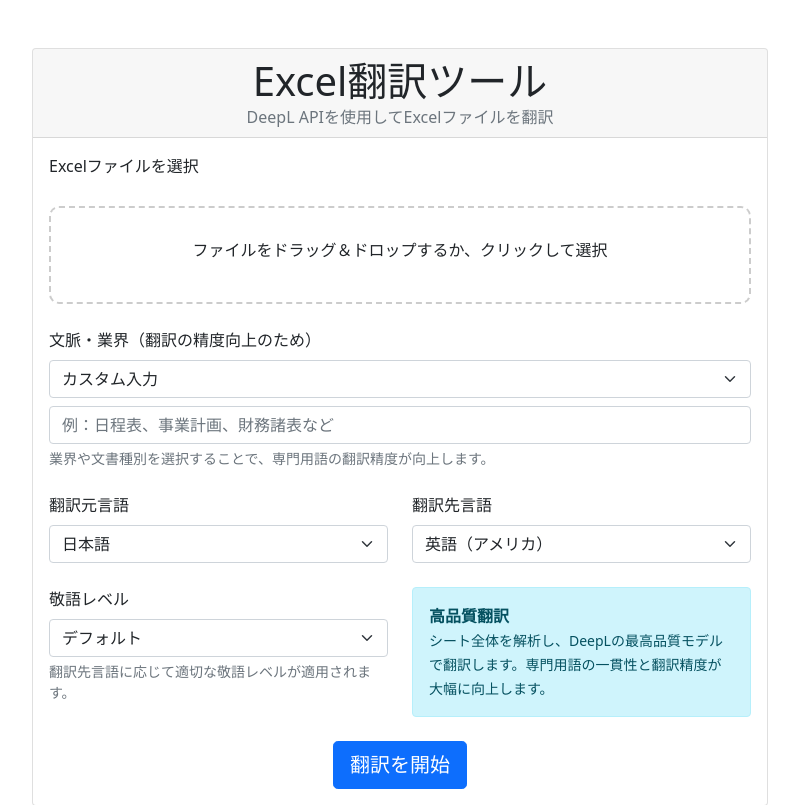
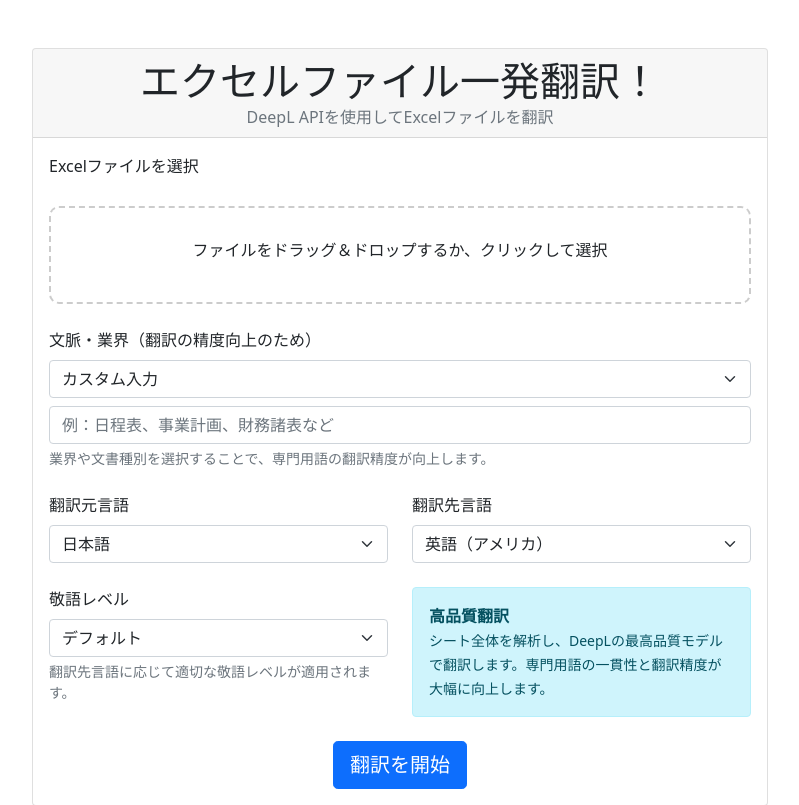
Before and after one commit to a-katsumata/excel-translator, a Flask app: page / in a window 1280 px wide. Shown: the top 805 px of the page, without its empty margins (240-1039 px from the left). Run offline with Flask 3, Linux system fonts and the light colour scheme.

Commit message:
テキスト修正

```diff
--- a/templates/index.html
+++ b/templates/index.html
@@ -37,7 +37,9 @@
                 <div class="col-md-8">
                     <div class="card">
                         <div class="card-header">
-                            <h1 class="text-center mb-0">Excel翻訳ツール</h1>
+                            <h1 class="text-center mb-0">
+                                エクセルファイル一発翻訳！
+                            </h1>
                             <p class="text-center text-muted mb-0">
                                 DeepL APIを使用してExcelファイルを翻訳
                             </p>
```
